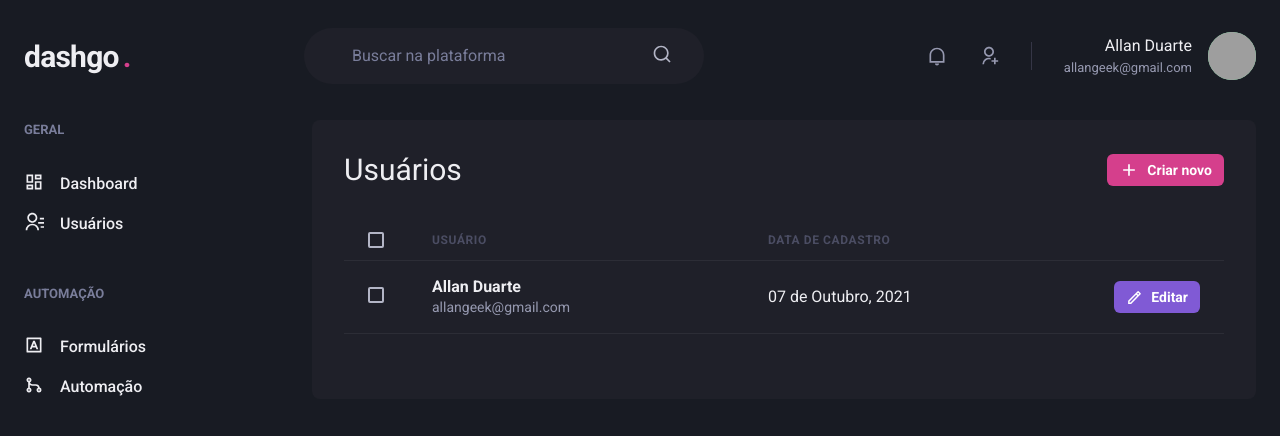
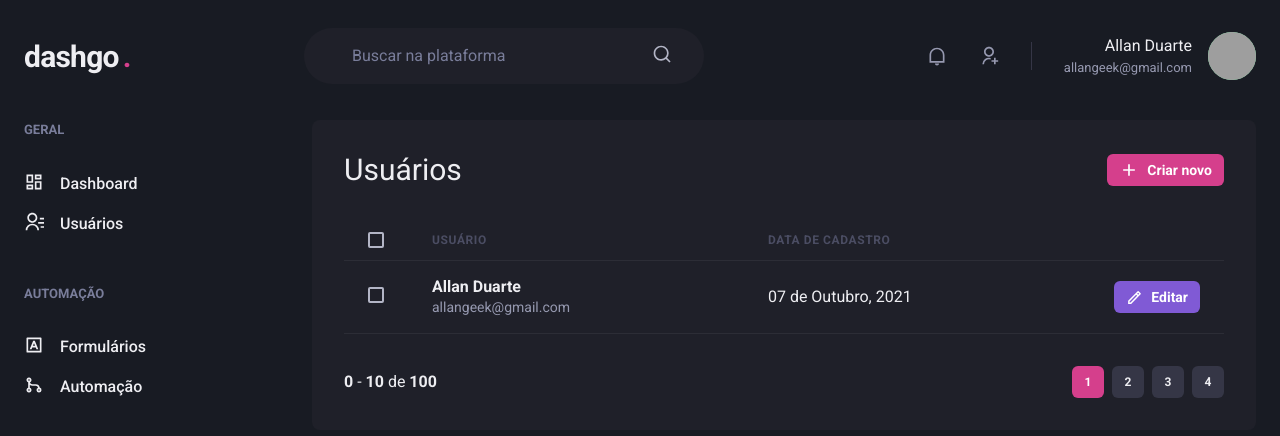
Before and after one commit to nullCommit/dashgo, a Next.js app: page /users in a window 1280 px wide. Shown: the top 436 px of the page. Built offline with nearby package versions, Linux system fonts and the light colour scheme; grey boxes are pictures that could not be loaded.

Commit message:
Cria o componente de paginação

```diff
--- /dev/null
+++ b/src/components/Pagination.tsx
@@ -0,0 +1,69 @@
+import { Stack, Button, Box } from '@chakra-ui/react';
+
+export function Pagination() {
+  return (
+    <Stack
+      direction='row'
+      spacing='6'
+      mt='8'
+      justify='space-between'
+      align='center'
+    >
+      <Box>
+        <strong>0</strong> - <strong>10</strong> de <strong>100</strong>
+      </Box>
+
+      <Stack direction='row' spacing='2'>
+        <Button
+          size='sm'
+          fontSize='xs'
+          w='4'
+          colorScheme='pink'
+          disabled
+          _disabled={{
+            bg: 'pink.500',
+            cursor: 'default',
+          }}
+        >
+          1
+        </Button>
+
+        <Button
+          size='sm'
+          fontSize='xs'
+          w='4'
+          bg='gray.700'
+          _hover={{
+            bg: 'gray.500',
+          }}
+        >
+          2
+        </Button>
+
+        <Button
+          size='sm'
+          fontSize='xs'
+          w='4'
+          bg='gray.700'
+          _hover={{
+            bg: 'gray.500',
+          }}
+        >
+          3
+        </Button>
+
+        <Button
+          size='sm'
+          fontSize='xs'
+          w='4'
+          bg='gray.700'
+          _hover={{
+            bg: 'gray.500',
+          }}
+        >
+          4
+        </Button>
+      </Stack>
+    </Stack>
+  );
+}
--- a/src/pages/users/index.tsx
+++ b/src/pages/users/index.tsx
@@ -15,6 +15,7 @@
 } from '@chakra-ui/react';
 import { RiAddLine, RiPencilLine } from 'react-icons/ri';
 import { Header } from '../../components/Header';
+import { Pagination } from '../../components/Pagination';
 import { Sidebar } from '../../components/Sidebar';
 
 export default function UserList() {
@@ -81,6 +82,8 @@
               </Tr>
             </Tbody>
           </Table>
+
+          <Pagination />
         </Box>
       </Flex>
     </Box>
```
